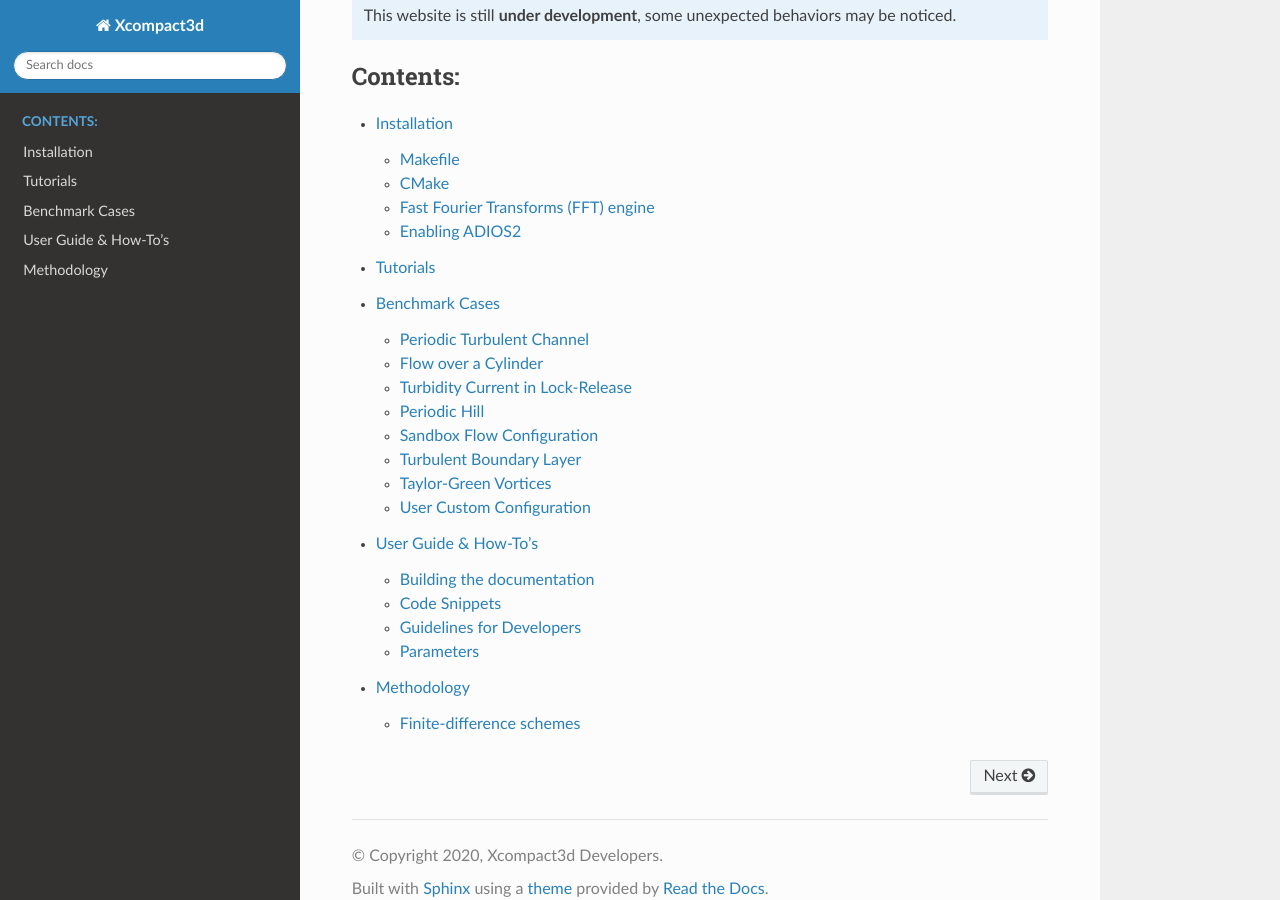
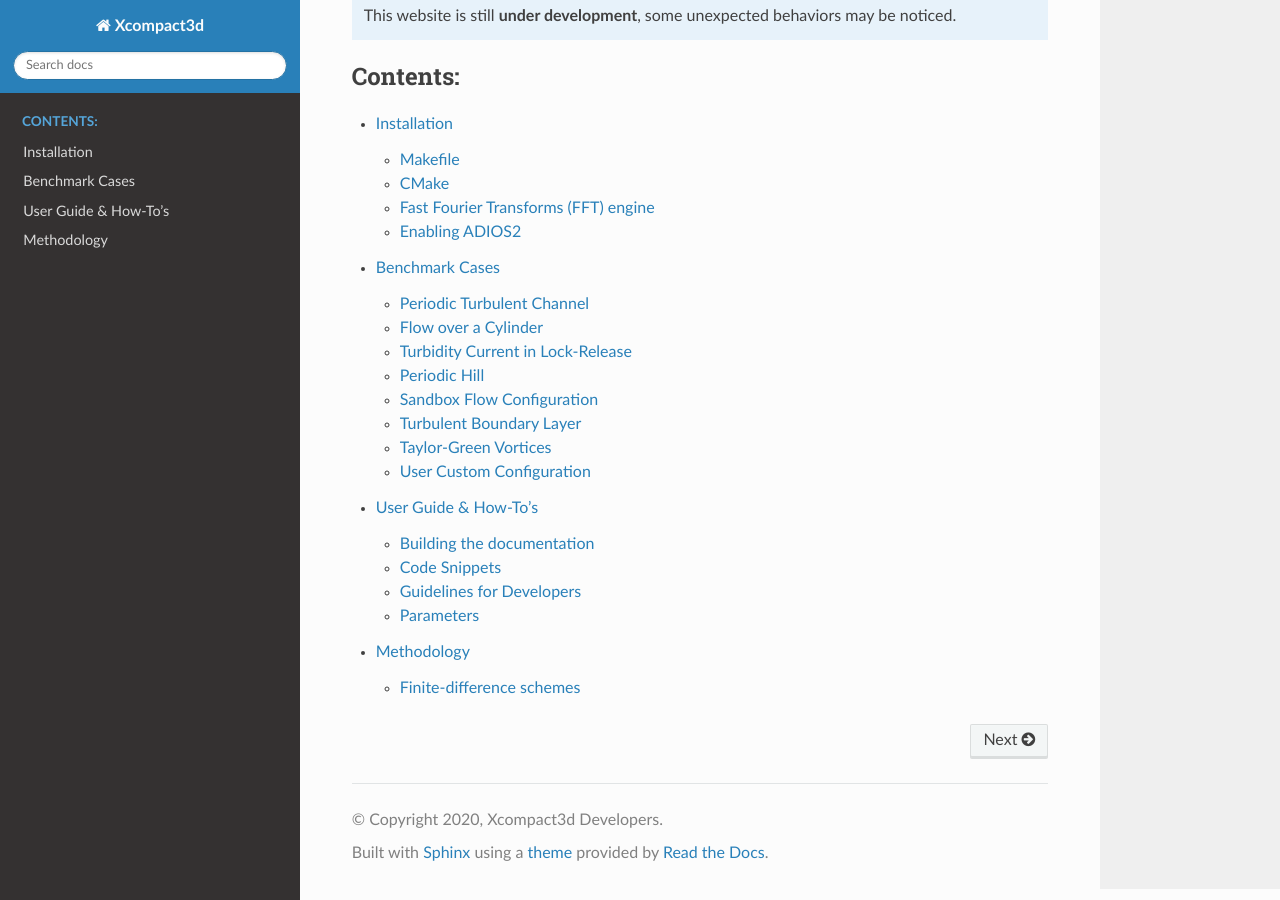
Before and after one commit to xcompact3d/Incompact3d, a Sphinx documentation site: the page built from docs/index.rst, in a window 1280 px wide and 900 px high, scrolled down 2141 px. Built offline with Sphinx 7.4.7 and the Read the Docs theme 2.0.0, drawn with Linux system fonts in a browser that asks for light colours.

Commit message:
Update index.rst

```diff
--- a/docs/index.rst
+++ b/docs/index.rst
@@ -61,7 +61,6 @@ To reach realistic Reynolds numbers, an implicit LES strategy can be implemented
    :caption: Contents:
 
    pages/installation.rst
-   pages/tutorials.rst
    pages/benchmark_cases.rst
    pages/user_guide.rst
    pages/methodology.rst
```
